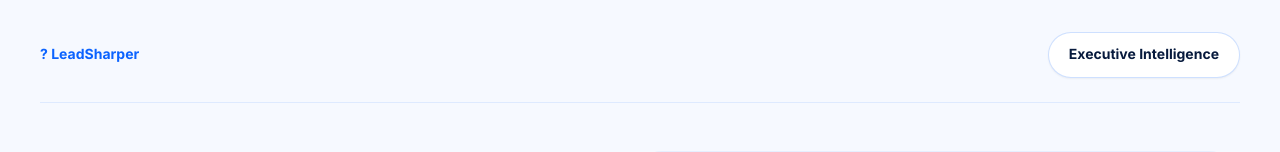
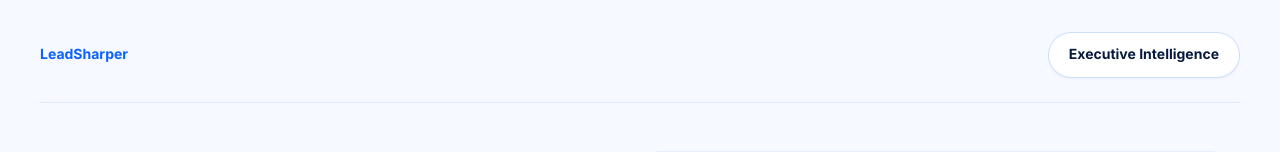
Before and after one commit to jmarc296-jpg/instructional-leadership-practice, a Next.js app: page /data-intake in a window 1280 px wide. Shown: the top 152 px of the page. Built offline with nearby package versions, Linux system fonts and the light colour scheme.

Commit message:
Clean data intake symbols and executive dashboard

```diff
--- a/components/data-intake/DataIntakeCenter.tsx
+++ b/components/data-intake/DataIntakeCenter.tsx
@@ -67,7 +67,7 @@ export default function DataIntakeCenter() {
       <section className="mx-auto max-w-7xl">
         <header className="flex items-center justify-between border-b border-[#0b63ff]/10 pb-6">
           <a href="/" className="text-sm font-bold text-[#0b63ff]">
-            ? LeadSharper
+            LeadSharper
           </a>
 
           <a href="/executive-intelligence" className="rounded-full border border-[#0b63ff]/20 bg-white px-5 py-3 text-sm font-bold text-[#071a3d] shadow-sm hover:border-[#0b63ff]">
```
